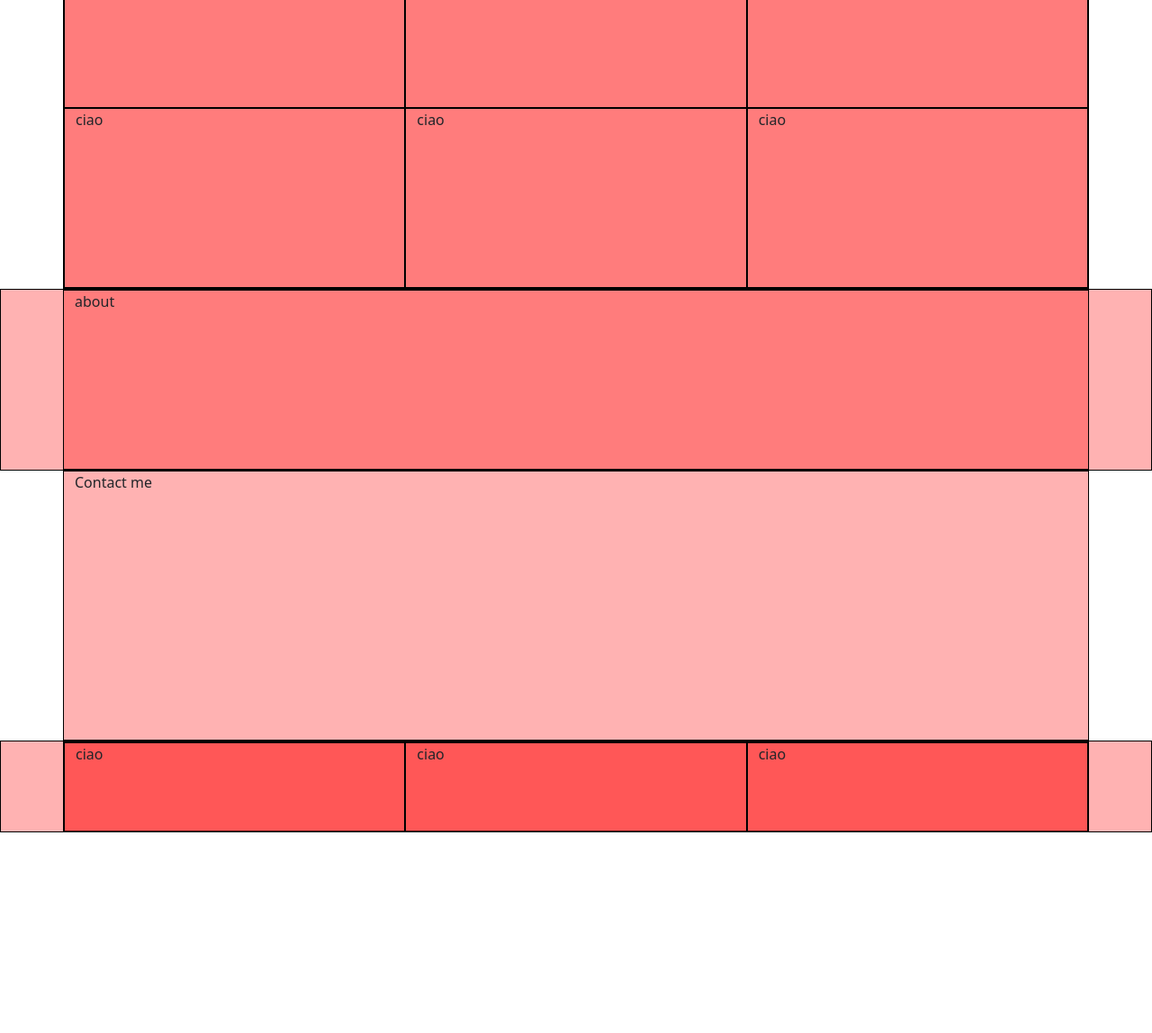
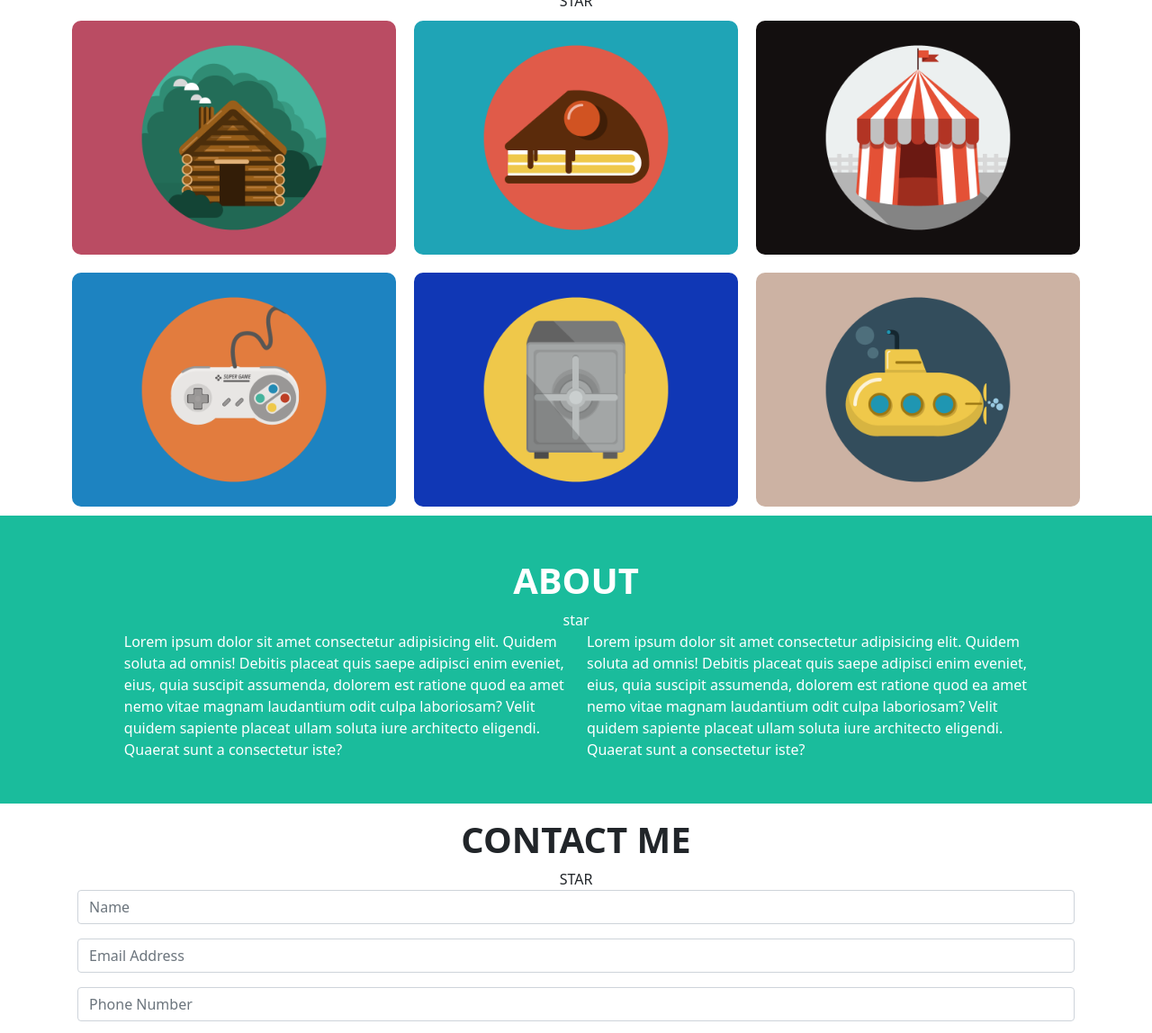
Before and after one commit to luca-gif/html-css-bootstrap-freelancer, a plain HTML site: page index.html in a window 1280 px wide. Shown: the part 439-1587 px from the top of the page at 90% size. Before the commit the page ends 1364 px from the top, so only its background shows below. Drawn offline with nearby package versions, Linux system fonts and the light colour scheme.

```diff
--- a/index.html
+++ b/index.html
@@ -51,9 +51,9 @@
 
   <!-- Jumbotron -->
 
-  <div class="debug jumbotron">
+  <div class="jumbotron">
 
-    <div class="jumbo-content">
+    <div class="jumbo-content text text-uppercase py-3">
       <img src="img/avatar.svg" alt="avatar" title="avatar">
       <h2>Start Bootstrap</h2>
       <div class="star">star</div>
@@ -66,30 +66,112 @@
 
   <main>
 
-    <div class="container debug">
+    <div class="container text-center">
+
+      <div class="main-title text-uppercase pt-3">
+
+        <h2>Portfolio</h2>
+
+        <div class="star">star</div>
+
+      </div>
+
+      <!-- CARDS -->
 
       <div class="row row-cols-1 row-cols-md-2 row-cols-lg-3">
 
-        <div class="debug h200">ciao</div>
-        <div class="debug h200">ciao</div>
-        <div class="debug h200">ciao</div>
-        <div class="debug h200">ciao</div>
-        <div class="debug h200">ciao</div>
-        <div class="debug h200">ciao</div>
+        <div class="lm-card">
+          <img src="img/cabin.png" alt="cabin">
+        </div>
+
+        <div class="lm-card">
+          <img src="img/cake.png" alt="cake">
+        </div>
+
+        <div class="lm-card">
+          <img src="img/circus.png" alt="circus">
+        </div>
+
+        <div class="lm-card">
+          <img src="img/game.png" alt="game">
+        </div>
+
+        <div class="lm-card">
+          <img src="img/safe.png" alt="safe">
+        </div>
+
+        <div class="lm-card">
+          <img src="img/submarine.png" alt="submarine">
+        </div>
 
       </div>
     </div>
 
-    <div class="container-fluid debug">
+    <!-- /CARDS -->
 
-      <div class="container debug h200">
-        about
+    <div class="container-fluid about p-5">
+
+      <div class="container text-center">
+        <div class="lm-container">
+
+          <h2>ABOUT</h2>
+          <div class="star">star</div>
+
+          <div class="row">
+            <div class="col-12 col-md-6 text-start">
+              Lorem ipsum dolor sit amet consectetur adipisicing elit. Quidem soluta ad omnis! Debitis placeat quis
+              saepe
+              adipisci enim eveniet, eius, quia suscipit assumenda, dolorem est ratione quod ea amet nemo vitae magnam
+              laudantium odit culpa laboriosam? Velit quidem sapiente placeat ullam soluta iure architecto eligendi.
+              Quaerat sunt a consectetur iste?
+            </div>
+            <div class="col-12 col-md-6 text-start">
+              Lorem ipsum dolor sit amet consectetur adipisicing elit. Quidem soluta ad omnis! Debitis placeat quis
+              saepe
+              adipisci enim eveniet, eius, quia suscipit assumenda, dolorem est ratione quod ea amet nemo vitae magnam
+              laudantium odit culpa laboriosam? Velit quidem sapiente placeat ullam soluta iure architecto eligendi.
+              Quaerat sunt a consectetur iste?
+            </div>
+          </div>
+
+        </div>
       </div>
 
     </div>
 
-    <div class="container debug h300">
-      Contact me
+    <div class="container p-3">
+
+      <div class="form-title text-center text-uppercase">
+
+        <h2>Contact me</h2>
+        <div class="star">star</div>
+
+      </div>
+
+      <form>
+        <div class="mb-3">
+          <input type="text" placeholder="Name" class="form-control" id="name" aria-describedby="emailHelp">
+
+        </div>
+
+        <div class="mb-3">
+          <input type="email" placeholder="Email Address" class="form-control" id="input email"
+            aria-describedby="emailHelp">
+
+        </div>
+
+        <div class="mb-3">
+          <input type="tel" placeholder="Phone Number" class="form-control" id="phone" aria-describedby="emailHelp">
+
+        </div>
+
+        <div class="mb-3">
+          <textarea class="w-100" name="Message" placeholder="Message" id="text" rows="5"></textarea>
+
+        </div>
+
+        <button style="background-color: #1abc9c;" type="submit" class="btn btn-primary">Send</button>
+      </form>
     </div>
 
     <div class="container-fluid debug">
--- a/style.css
+++ b/style.css
@@ -29,13 +29,14 @@ ul{
   margin-bottom: 0;
 }
 
-.jumbotron{
+/* JUMBOTRON */
+
+.jumbotron, .about{
   background-color: #1abc9c;
   color: #fff;
 }
 
 .jumbotron .jumbo-content{
-  height: 300px;
   margin: auto;
   text-align: center;
   border: 1px solid black;
@@ -43,11 +44,31 @@ ul{
 }
 
 
-.jumbotron .jumbo-content h2{
-  font-size: 50px;
+h2{
+  font-size: 40px;
   font-weight: 600;
 }
 
 .jumbotron .jumbo-content img{
   height: 150px;
 }
+
+/* MAIN */
+
+main img{
+  width: 100%;
+}
+
+
+.lm-card{
+  padding: 10px;
+}
+
+.lm-card img{
+  border-radius: 10px;
+}
+
+.lm-container{
+  width: 90%;
+  margin: auto;
+}
```
